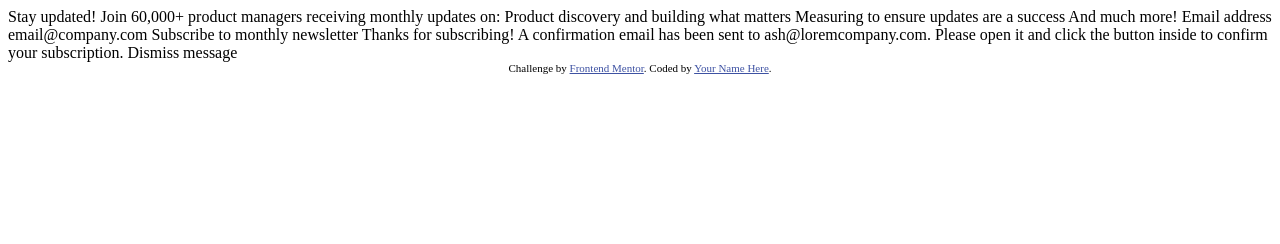
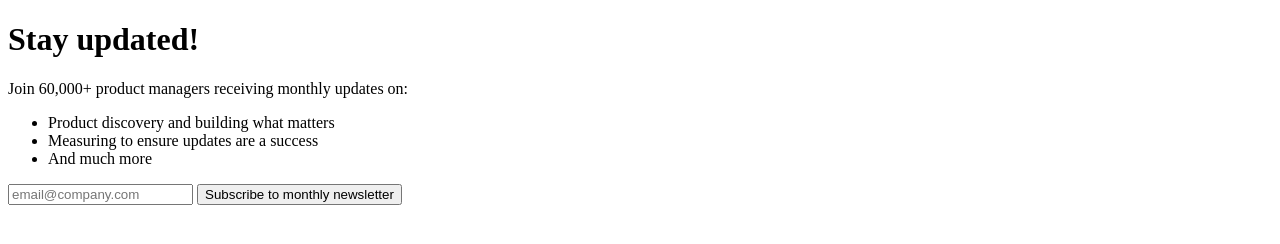
Before and after one commit to chisengachisulo/newsletter-sign-up-with-success-message-main, a plain HTML site: page index.html in a window 1280 px wide. Drawn offline with Linux system fonts and the light colour scheme.

Commit message:
added basic html structure

```diff
--- a/index.html
+++ b/index.html
@@ -1,52 +1,55 @@
 <!DOCTYPE html>
 <html lang="en">
   <head>
-  <meta charset="UTF-8">
-  <meta name="viewport" content="width=device-width, initial-scale=1.0"> <!-- displays site properly based on user's device -->
+    <meta charset="UTF-8" />
+    <meta name="viewport" content="width=device-width, initial-scale=1.0" />
+    <!-- displays site properly based on user's device -->
 
-  <link rel="icon" type="image/png" sizes="32x32" href="./assets/images/favicon-32x32.png">
+    <link
+      rel="icon"
+      type="image/png"
+      sizes="32x32"
+      href="./assets/images/favicon-32x32.png"
+    />
 
-  <title>Frontend Mentor | Newsletter sign-up form with success message</title>
+    <title>
+      Frontend Mentor | Newsletter sign-up form with success message
+    </title>
 
     <!-- Feel free to remove these styles or customise in your own stylesheet 👍 -->
     <style>
-    .attribution { font-size: 11px; text-align: center; }
-    .attribution a { color: hsl(228, 45%, 44%); }
+      .attribution {
+        font-size: 11px;
+        text-align: center;
+      }
+      .attribution a {
+        color: hsl(228, 45%, 44%);
+      }
     </style>
   </head>
   <body>
-
-  <!-- Sign-up form start -->
-
-  Stay updated!
-
-  Join 60,000+ product managers receiving monthly updates on:
-
-  Product discovery and building what matters
-  Measuring to ensure updates are a success
-  And much more!
-
-  Email address
-  email@company.com
-
-  Subscribe to monthly newsletter
-
-  <!-- Sign-up form end -->
-
-  <!-- Success message start -->
-
-  Thanks for subscribing!
-
-  A confirmation email has been sent to ash@loremcompany.com.
-  Please open it and click the button inside to confirm your subscription.
-
-  Dismiss message
-
-  <!-- Success message end -->
-
-  <div class="attribution">
-    Challenge by <a href="https://www.frontendmentor.io?ref=challenge" target="_blank">Frontend Mentor</a>.
-    Coded by <a href="#">Your Name Here</a>.
+    <div class="container">
+      <div class="flex-container">
+        <div class="flex-item">
+          <h1>Stay updated!</h1>
+          <p>Join 60,000+ product managers receiving monthly updates on:</p>
+          <ul>
+            <li>Product discovery and building what matters</li>
+            <li>Measuring to ensure updates are a success</li>
+            <li>And much more</li>
+          </ul>
+          <form action="">
+            <input
+              type="email"
+              name="email"
+              id="email"
+              placeholder="email@company.com"
+            />
+            <input type="button" value="Subscribe to monthly newsletter" />
+          </form>
+        </div>
+        <div class="flex-item"></div>
+      </div>
     </div>
   </body>
 </html>
```
Lines whose indentation alone changed are shown as unchanged.
